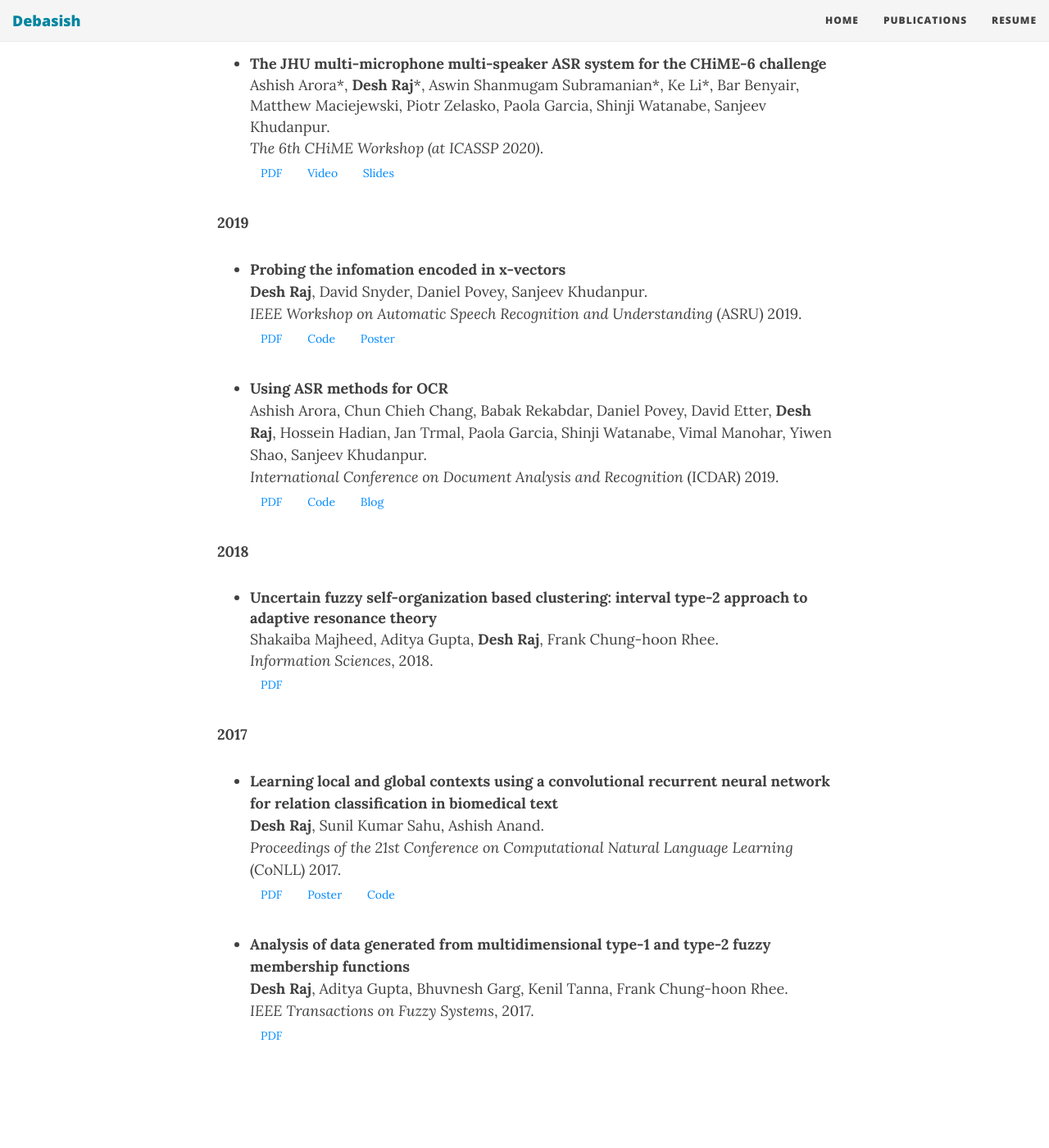
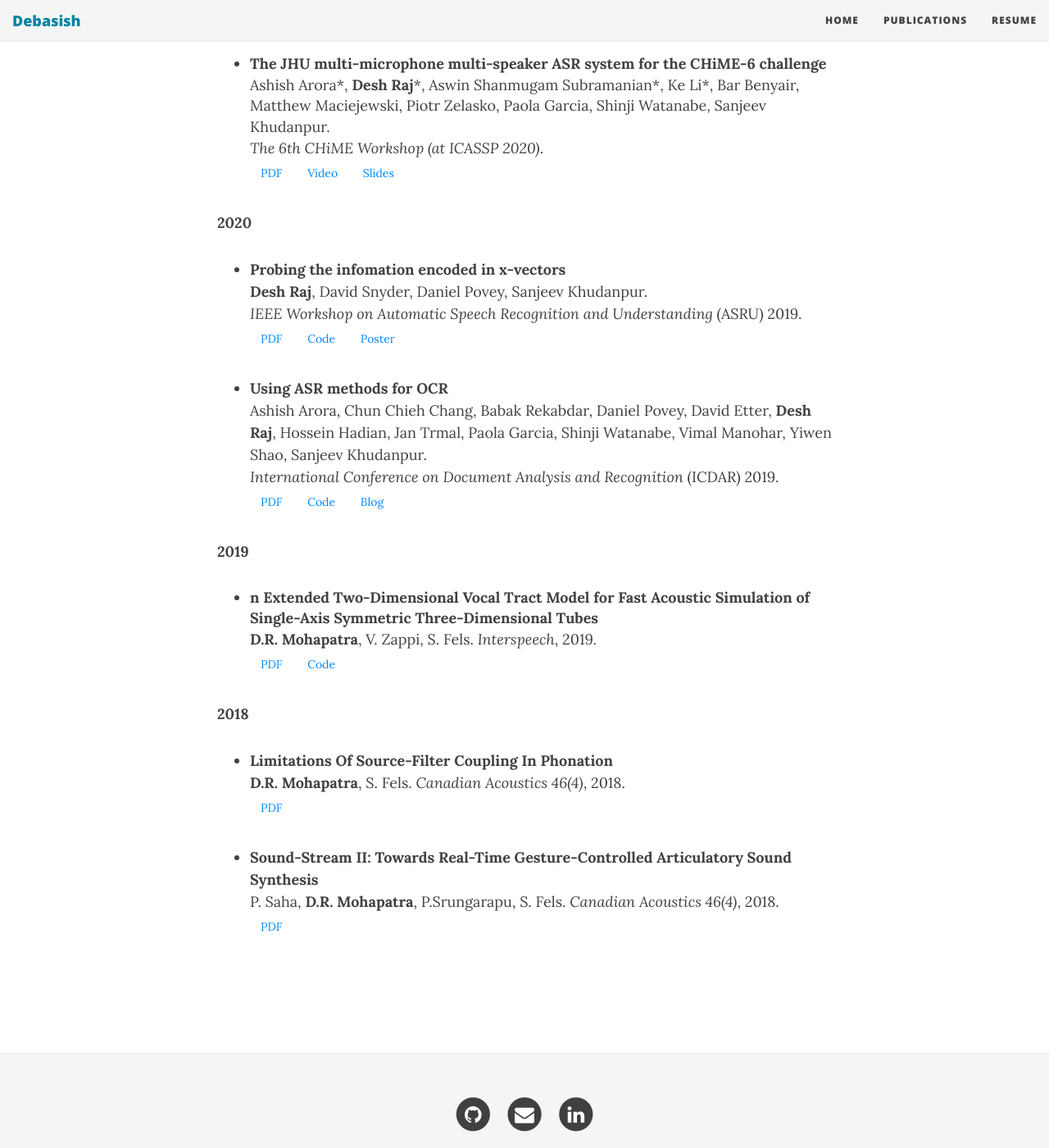
Before and after one commit to Debasishray19/debasishray19.github.io, a Jekyll site: the page built from publications.md, in a window 1280 px wide and 1400 px high, scrolled down 272 px. Shown: the whole window at 82% size. Built offline with Jekyll 4.4.1, drawn with Linux system fonts in a browser that asks for light colours; nearby versions of some CDN libraries.

Commit message:
Update publications.md

```diff
--- a/publications.md
+++ b/publications.md
@@ -3,7 +3,7 @@ layout: page
 title: Publications
 ---
 
-You can also browse my <a href="https://scholar.google.co.in/citations?user=Z-7pPYEAAAAJ&hl=en" target="_blank">Google Scholar profile</a>.
+You can also browse my <a href="https://scholar.google.com/citations?user=HzIWE5kAAAAJ" target="_blank">Google Scholar profile</a>.
 <br />
 
 **2020**
@@ -15,7 +15,7 @@ You can also browse my <a href="https://scholar.google.co.in/citations?user=Z-7p
 	[Video](https://www.youtube.com/watch?v=BLK8YFNk7is&feature=youtu.be){: .btn}
   	[Slides](https://chimechallenge.github.io/chime2020-workshop/presentations/CHiME_2020_slides_arora.pdf){: .btn}
 
-**2019**
+**2020**
 
 - **Probing the infomation encoded in x-vectors**
 	**Desh Raj**, David Snyder, Daniel Povey, Sanjeev Khudanpur.
@@ -32,25 +32,24 @@ You can also browse my <a href="https://scholar.google.co.in/citations?user=Z-7p
 	[Code](https://github.com/kaldi-asr/kaldi/tree/master/egs/bentham){: .btn}
 	[Blog]({% post_url 2018-11-22-subword-segmentation %}){: .btn}
 
+**2019**
+
+- **n Extended Two-Dimensional Vocal Tract Model for Fast Acoustic Simulation of Single-Axis Symmetric Three-Dimensional Tubes**
+	**D.R. Mohapatra**, V. Zappi, S. Fels.
+	*Interspeech*, 2019.
+	[PDF](https://www.isca-speech.org/archive/Interspeech_2019/pdfs/1764.pdf){: .btn}
+	[Code](https://github.com/Debasishray19/Talking-Tube){: .btn}
+
 **2018**
 
-- **Uncertain fuzzy self-organization based clustering: interval type-2 approach to adaptive resonance theory**
-	Shakaiba Majheed, Aditya Gupta, **Desh Raj**, Frank Chung-hoon Rhee.
-	*Information Sciences*, 2018.
-	[PDF](https://doi.org/10.1016/j.ins.2017.09.062){: .btn}
+- **Limitations Of Source-Filter Coupling In Phonation**
+	**D.R. Mohapatra**, S. Fels.
+	*Canadian Acoustics 46(4)*, 2018.
+	[PDF](https://arxiv.org/pdf/1811.07435.pdf){: .btn}
 
-**2017**
-
-- **Learning local and global contexts using a convolutional recurrent neural network for relation classification in biomedical text**
-	**Desh Raj**, Sunil Kumar Sahu, Ashish Anand.
-	*Proceedings of the 21st Conference on Computational Natural Language Learning* (CoNLL) 2017.
-	[PDF](https://www.aclweb.org/anthology/K17-1032){: .btn}
-	[Poster](/static/poster/conll-17-poster.pdf){: .btn}
-	[Code](https://github.com/desh2608/crnn-relation-classification){: .btn}
-
-- **Analysis of data generated from multidimensional type-1 and type-2 fuzzy membership functions**
-	**Desh Raj**, Aditya Gupta, Bhuvnesh Garg, Kenil Tanna, Frank Chung-hoon Rhee.
-	*IEEE Transactions on Fuzzy Systems*, 2017.
-	[PDF](http://ieeexplore.ieee.org/document/7888454/){: .btn}
+- **Sound-Stream II: Towards Real-Time Gesture-Controlled Articulatory Sound Synthesis**
+	P. Saha, **D.R. Mohapatra**, P.Srungarapu, S. Fels.
+	*Canadian Acoustics 46(4)*, 2018.
+	[PDF](https://arxiv.org/pdf/1811.08029.pdf){: .btn}
 
 <br />
```
